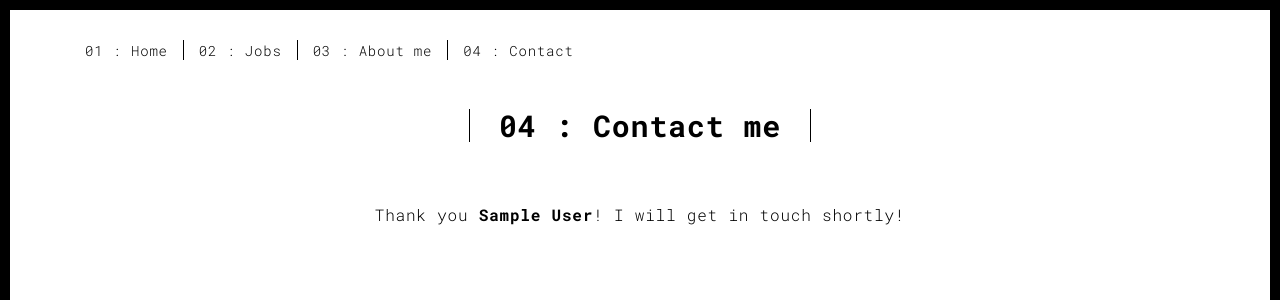
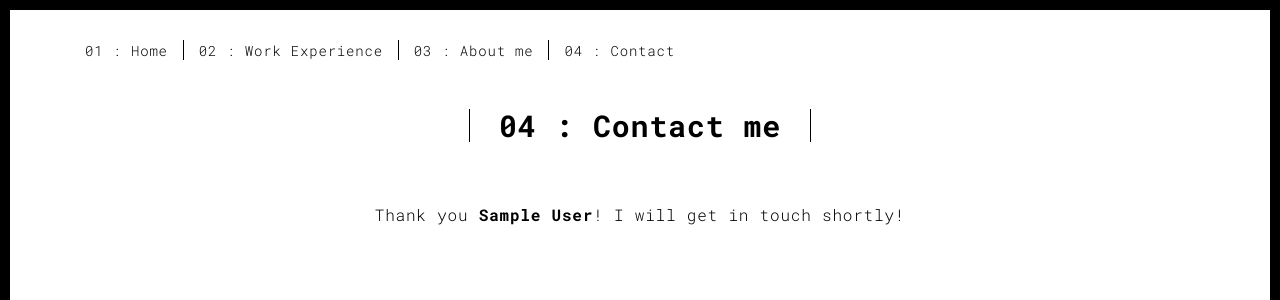
Before and after one commit to smoralesarueste/portfo, a Flask app: template templates/contact_thankyou.html in a window 1280 px wide. Shown: the top 300 px of the page. Run offline with Flask 2, Linux system fonts and the light colour scheme; the template is opened without the code that fills it, so the values that code supplies are empty; the visitor is signed in with stand-in values (Sample User, id 1).

Commit message:
minor fix

```diff
--- a/templates/contact_thankyou.html
+++ b/templates/contact_thankyou.html
@@ -38,7 +38,7 @@
       <div class="collapse navbar-collapse" id="navbar-collapse">
         <ul class="nav navbar-nav ">
           <li><a href="./index.html" title="">01 : Home</a></li>
-          <li><a href="./jobs.html" title="">02 : Jobs</a></li>
+          <li><a href="./jobs.html" title="">02 : Work Experience</a></li>
           <li><a href="./about.html" title="">03 : About me</a></li>
           <li><a href="./contact.html" title="">04 : Contact</a></li>
         </ul>
```
